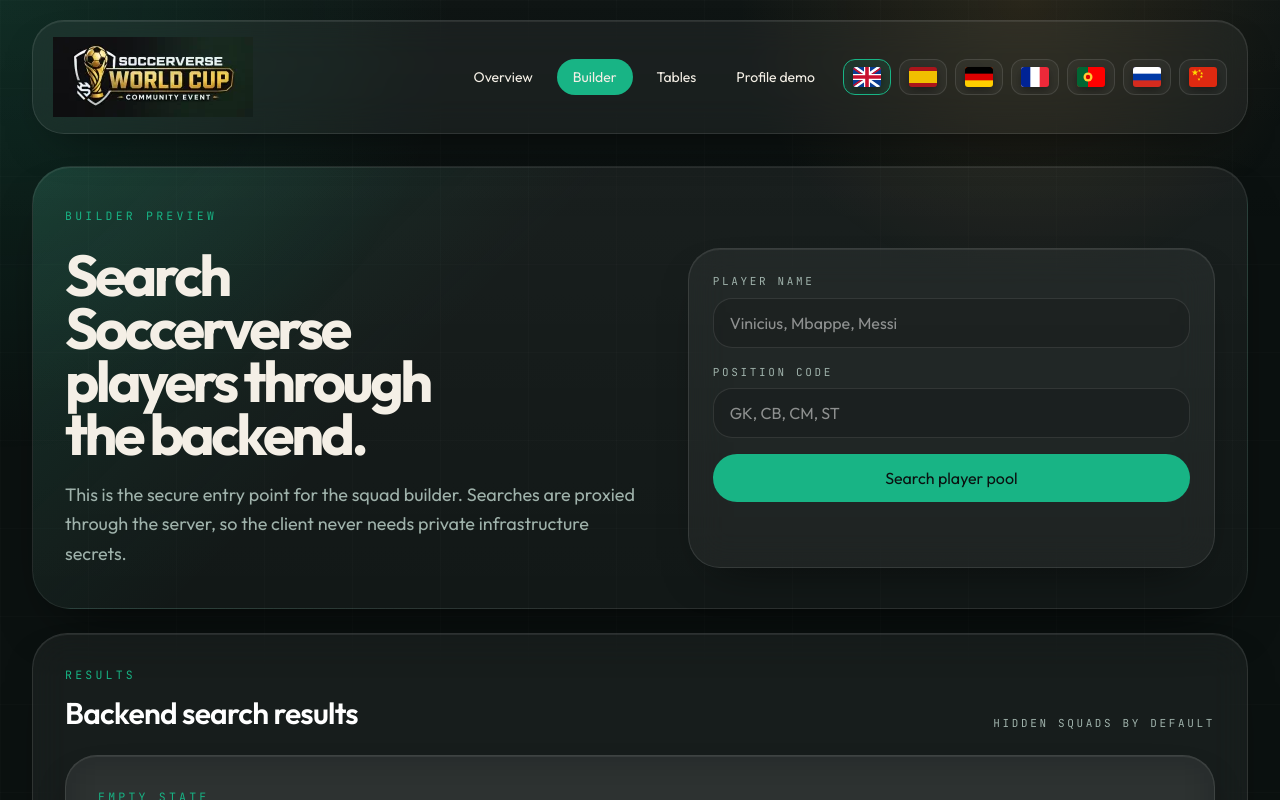
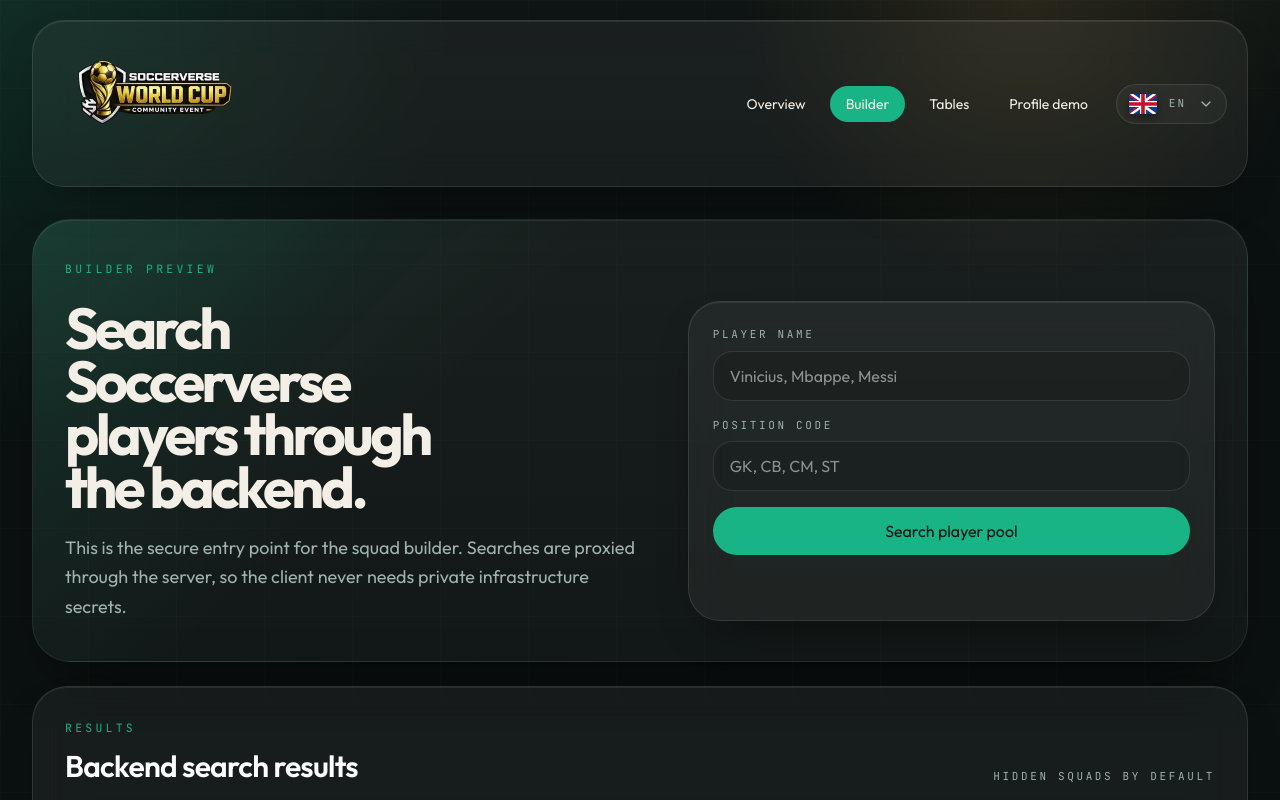
Before and after one commit to wegfindung/svworldcup, a React (Vite) app in the folder web/: page /builder in a window 1280 px wide. Shown: the top 800 px of the page. Built offline with nearby package versions, Linux system fonts and the light colour scheme.

Commit message:
Refine header controls and player portraits

```diff
--- a/web/src/App.tsx
+++ b/web/src/App.tsx
@@ -43,7 +43,7 @@
               src="/brand/logo-200.webp"
               alt="Soccerverse World Cup Community Event"
               width={200}
-              height={80}
+              height={133}
               className="h-auto w-[200px] max-w-full"
             />
           </NavLink>
--- a/web/src/components/LocaleRail.tsx
+++ b/web/src/components/LocaleRail.tsx
@@ -1,3 +1,4 @@
+import { useEffect, useRef, useState } from 'react'
 import type { LocaleCode } from '../lib/types'
 
 interface LocaleRailProps {
@@ -17,22 +18,67 @@
 }
 
 export function LocaleRail({ activeLocale, locales, onChange }: LocaleRailProps) {
+  const [open, setOpen] = useState(false)
+  const rootRef = useRef<HTMLDivElement | null>(null)
+  const activeMeta = localeMeta[activeLocale]
+
+  useEffect(() => {
+    function handlePointerDown(event: PointerEvent) {
+      if (!rootRef.current?.contains(event.target as Node)) {
+        setOpen(false)
+      }
+    }
+
+    window.addEventListener('pointerdown', handlePointerDown)
+    return () => {
+      window.removeEventListener('pointerdown', handlePointerDown)
+    }
+  }, [])
+
   return (
-    <div className="flex flex-wrap items-center gap-2">
+    <div ref={rootRef} className="relative">
+      <button
+        type="button"
+        aria-label="Select language"
+        aria-expanded={open}
+        onClick={() => setOpen((current) => !current)}
+        className="inline-flex h-10 items-center gap-3 rounded-full border border-white/10 bg-white/4 px-3 py-2 text-sm text-white transition duration-300 ease-out hover:-translate-y-[1px] hover:bg-white/8 active:scale-[0.98]"
+      >
+        <img
+          src={activeMeta.flag}
+          alt={activeMeta.label}
+          width={28}
+          height={20}
+          className="h-5 w-7 rounded-[3px] object-cover shadow-[0_4px_10px_rgba(0,0,0,0.35)]"
+        />
+        <span className="mono text-[11px] uppercase tracking-[0.18em] text-[var(--color-muted)]">{activeLocale}</span>
+        <svg
+          viewBox="0 0 20 20"
+          aria-hidden="true"
+          className={['h-4 w-4 text-[var(--color-muted)] transition', open ? 'rotate-180' : 'rotate-0'].join(' ')}
+        >
+          <path d="M5 7.5 10 12.5 15 7.5" fill="none" stroke="currentColor" strokeWidth="1.7" strokeLinecap="round" strokeLinejoin="round" />
+        </svg>
+      </button>
+
+      {open ? (
+        <div className="glass-panel absolute right-0 top-[calc(100%+0.75rem)] z-30 w-56 rounded-[1.4rem] p-2">
           {locales.map((locale) => (
             <button
               key={locale}
               type="button"
-          onClick={() => onChange(locale)}
+              onClick={() => {
+                onChange(locale)
+                setOpen(false)
+              }}
               aria-label={localeMeta[locale].label}
               title={localeMeta[locale].label}
               className={[
-            'grid h-9 w-12 place-items-center overflow-hidden rounded-xl border transition duration-300 ease-out hover:-translate-y-[1px] active:scale-[0.98]',
-            locale === activeLocale
-              ? 'border-[var(--color-accent)] bg-[var(--color-accent)]/12'
-              : 'border-white/10 bg-white/4 hover:bg-white/8',
+                'flex w-full items-center gap-3 rounded-[1rem] px-3 py-2.5 text-left transition duration-300 ease-out hover:bg-white/8 active:scale-[0.99]',
+                locale === activeLocale ? 'bg-[var(--color-accent)]/10' : '',
               ].join(' ')}
             >
+              <span className="grid h-8 w-10 place-items-center overflow-hidden rounded-lg border border-white/10 bg-white/4">
                 <img
                   src={localeMeta[locale].flag}
                   alt={localeMeta[locale].label}
@@ -40,8 +86,15 @@
                   height={20}
                   className="h-5 w-7 rounded-[3px] object-cover shadow-[0_4px_10px_rgba(0,0,0,0.35)]"
                 />
+              </span>
+              <span className="flex min-w-0 flex-1 items-center justify-between gap-3">
+                <span className="text-sm font-medium text-white">{localeMeta[locale].label}</span>
+                <span className="mono text-[10px] uppercase tracking-[0.2em] text-[var(--color-muted)]">{locale}</span>
+              </span>
             </button>
           ))}
         </div>
+      ) : null}
+    </div>
   )
 }
--- a/web/src/lib/types.ts
+++ b/web/src/lib/types.ts
@@ -44,6 +44,7 @@
   clubId: number
   nationality: string
   rating: number
+  imageUrl?: string
   positions: string[]
   positionMain?: string
 }
--- a/web/src/pages/BuilderPage.tsx
+++ b/web/src/pages/BuilderPage.tsx
@@ -114,9 +114,19 @@
             {results.map((player) => (
               <article key={player.playerId} className="rounded-[1.5rem] border border-white/8 bg-black/15 p-4">
                 <div className="flex items-start justify-between gap-4">
-                  <div>
-                    <p className="text-lg font-medium text-white">{player.name}</p>
-                    <p className="mt-2 text-sm text-[var(--color-muted)]">{player.nationality}</p>
+                  <div className="flex items-start gap-4">
+                    <img
+                      src={player.imageUrl}
+                      alt={player.name}
+                      loading="lazy"
+                      width={64}
+                      height={64}
+                      className="h-16 w-16 rounded-[1.2rem] border border-white/10 object-cover"
+                    />
+                    <div>
+                      <p className="text-lg font-medium text-white">{player.name}</p>
+                      <p className="mt-2 text-sm text-[var(--color-muted)]">{player.nationality}</p>
+                    </div>
                   </div>
                   <div className="rounded-full border border-white/10 px-3 py-1">
                     <span className="mono text-sm text-[var(--color-accent)]">{player.rating}</span>
--- a/web/src/pages/HomePage.tsx
+++ b/web/src/pages/HomePage.tsx
@@ -4,7 +4,7 @@
 import { t } from '../i18n/messages'
 import type { LocaleCode } from '../lib/types'
 
-const superstarBaseImageUrl = 'https://elrincondeldt.com/sv/photos/players_webp/'
+const superstarBaseImageUrl = 'https://elrincondeldt.com/sv/photos/players/'
 
 const superstarPlayers = [
   { playerId: 133609, name: 'Pedri' },
@@ -102,7 +102,7 @@
             style={{ animationDelay: `${index * 70}ms` }}
           >
             <img
-              src={`${superstarBaseImageUrl}${player.playerId}.webp`}
+              src={`${superstarBaseImageUrl}${player.playerId}.png`}
               alt={player.name}
               loading="lazy"
               width={120}
```
Also changed, not shown: web/public/brand/logo-200.webp, 1 other file (tests, documents, lock files or other folders). Lines whose indentation alone changed are shown as unchanged.
